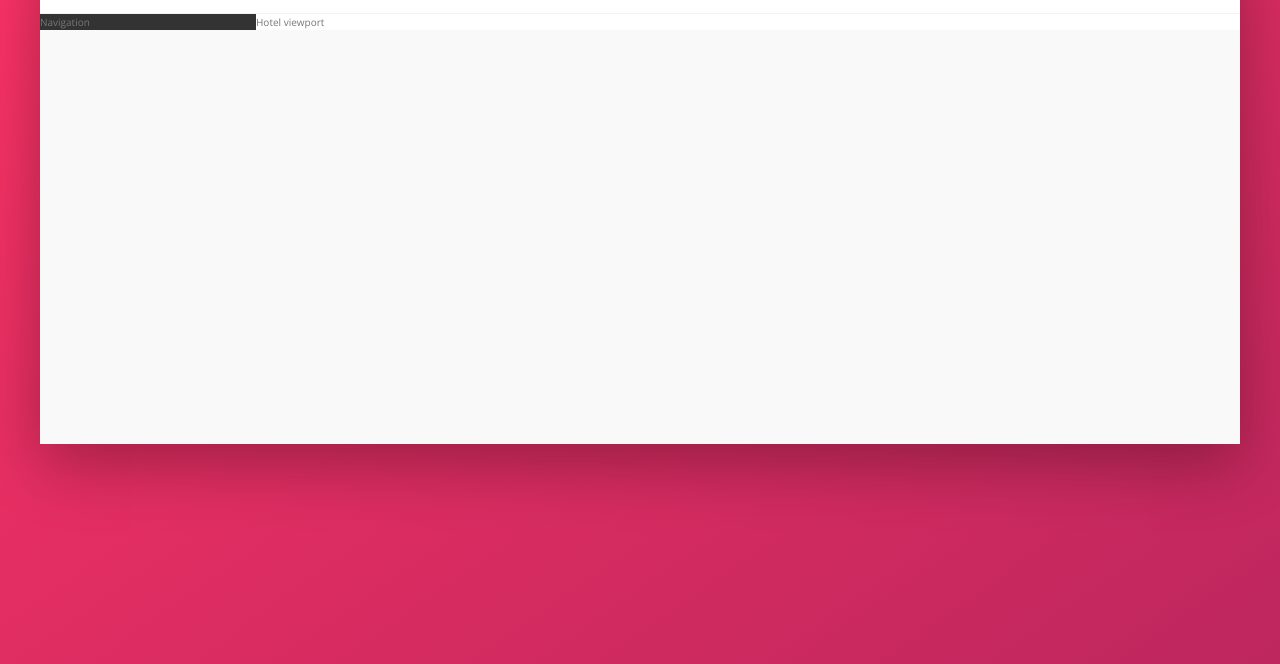
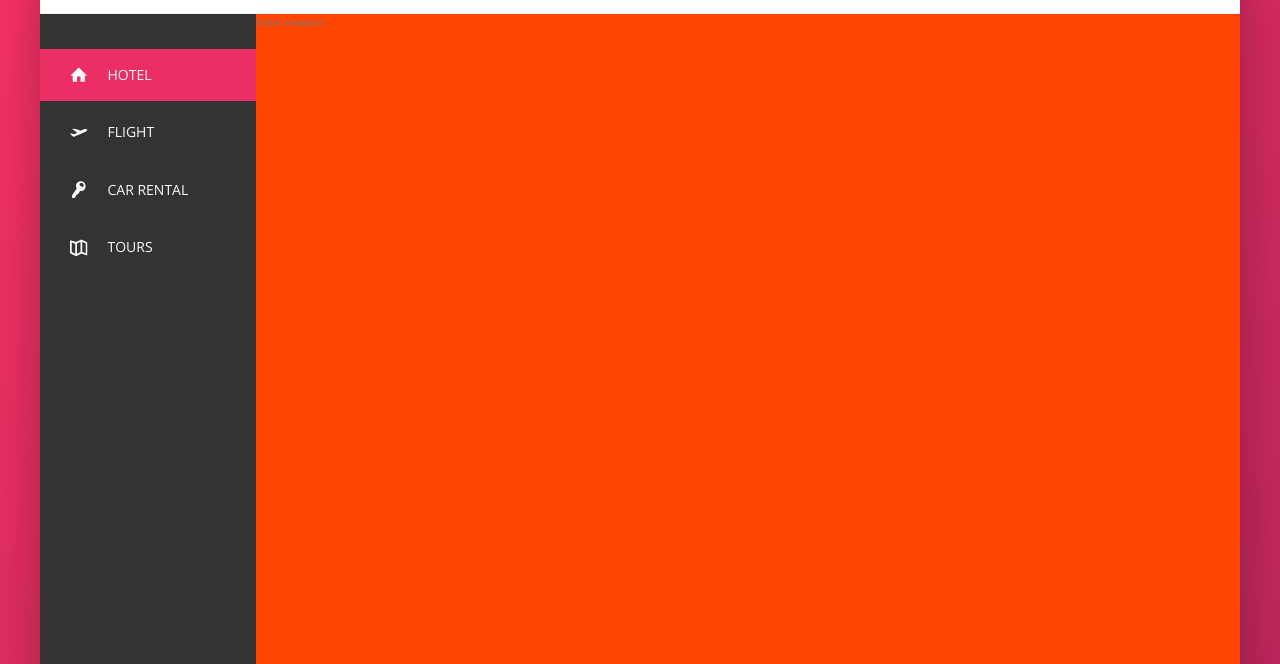
Before and after one commit to Kimbo0o/tutorial-advanced-css, a website: page Trillo/starter/index.html in a window 1280 px wide. Shown: the part 136-800 px from the top of the page. Drawn offline with nearby package versions, Linux system fonts and the light colour scheme.

Commit message:
Added navigation

```diff
--- a/Trillo/starter/index.html
+++ b/Trillo/starter/index.html
@@ -46,7 +46,43 @@
 
             <div class="content">
                 <nav class="sidebar">
-                    Navigation
+                    <ul class="side-nav">
+                        <li class="side-nav__item side-nav__item--active">
+                            <a href="#" class="side-nav__link">
+                                <svg class="side-nav__icon">
+                                    <use xlink:href="img/sprite.svg#icon-home"></use>
+                                </svg>
+                                <span>Hotel</span>
+                            </a>
+                        </li>
+                        <li class="side-nav__item">
+                            <a href="#" class="side-nav__link">
+                                <svg class="side-nav__icon">
+                                    <use xlink:href="img/sprite.svg#icon-aircraft-take-off"></use>
+                                </svg>
+                                <span>Flight</span>
+                            </a>
+                        </li>
+                        <li class="side-nav__item">
+                            <a href="#" class="side-nav__link">
+                                <svg class="side-nav__icon">
+                                    <use xlink:href="img/sprite.svg#icon-key"></use>
+                                </svg>
+                                <span>Car rental</span>
+                            </a>
+                        </li>
+                        <li class="side-nav__item">
+                            <a href="#" class="side-nav__link">
+                                <svg class="side-nav__icon">
+                                    <use xlink:href="img/sprite.svg#icon-map"></use>
+                                </svg>
+                                <span>Tours</span>
+                            </a>
+                        </li>
+                    </ul>
+                    <div class="legal">
+                        &copy; 2017 by trillo. All rights reserved.
+                    </div>
                 </nav>
                 <main class="hotel-view">
                     Hotel viewport
--- a/Trillo/starter/sass/_components.scss
+++ b/Trillo/starter/sass/_components.scss
@@ -114,3 +114,76 @@
     margin-right: 1rem;
   }
 }
+
+///////////////////////////////////////////////////
+// SIDE NAVIGATION
+.side-nav {
+  font-size: 1.4rem;
+  list-style: none;
+  margin-top: 3.5rem;
+
+  &__item {
+    position: relative;
+
+    &:not(:last-child) {
+      margin-bottom: 0.5rem;
+    }
+  }
+
+  &__item::before {
+    content: "";
+    position: absolute;
+    top: 0;
+    left: 0;
+    height: 100%;
+    width: 3px;
+    background-color: var(--color-primary);
+    transform: scaleY(0);
+    transition: transform 0.2s, width 0.4s cubic-bezier(1, 0, 0, 1) 0.2s,
+      background-color 0.1s;
+  }
+
+  &__item:hover::before,
+  &__item--active::before {
+    transform: scaleY(1);
+    width: 100%;
+  }
+
+  &__item:active::before {
+    background-color: var(--color-primary-light);
+  }
+
+  &__link:link,
+  &__link:visited {
+    color: var(--color-grey-light-1);
+    text-decoration: none;
+    text-transform: uppercase;
+    display: block;
+    padding: 1.5rem 3rem;
+    z-index: 10;
+    position: relative;
+
+    display: flex;
+    align-items: center;
+  }
+
+  &__link:hover {
+    // color: orangered;
+  }
+
+  &__icon {
+    width: 1.75rem;
+    height: 1.75rem;
+    margin-right: 2rem;
+    fill: currentColor;
+  }
+}
+
+///////////////////////////////////////////////////
+// LEGAL TEXT
+.legal {
+  font-size: 1.2rem;
+  color: var(--color-grey-light-4);
+  text-align: center;
+  padding: 2.5rem;
+}
--- a/Trillo/starter/sass/_layout.scss
+++ b/Trillo/starter/sass/_layout.scss
@@ -25,9 +25,14 @@
 .sidebar {
   background-color: var(--color-grey-dark-1);
   flex: 0 0 18%;
+  display: flex;
+  flex-direction: column;
+  justify-content: space-between;
 }
 
 .hotel-view {
   background-color: #fff;
   flex: 1;
+  background-color: orangered;
+  height: 80rem;
 }
```
Also changed, not shown: Trillo/starter/css/style.css.
